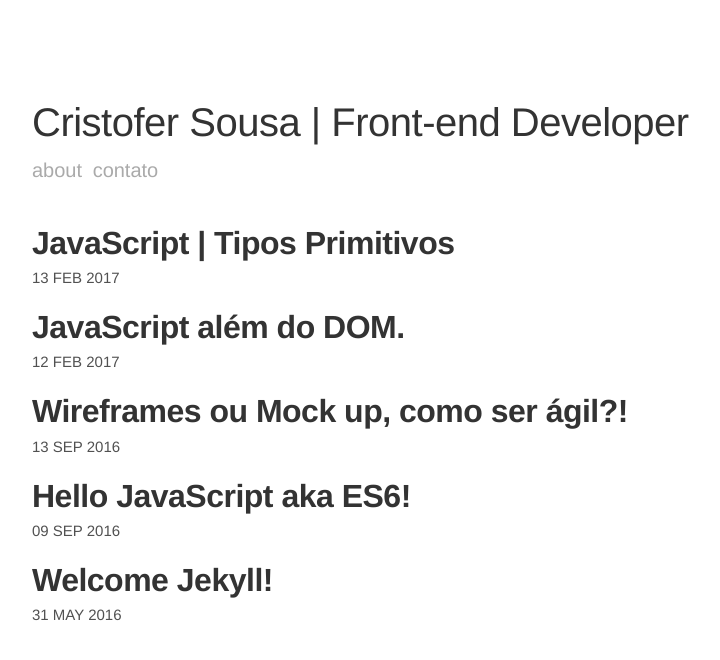
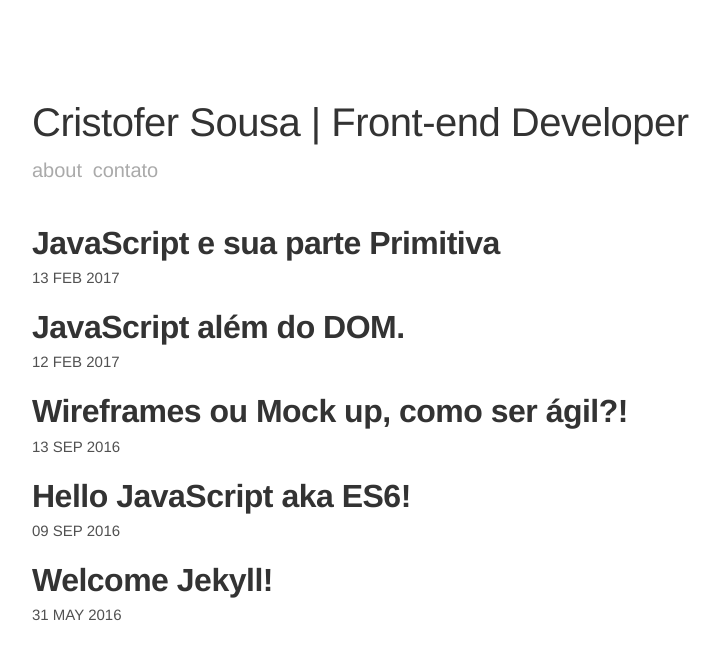
Before and after one commit to cristofersousa/cristofersousa.github.io, a Jekyll site: the page built from index.html, in a window 1280 px wide. Shown: the top 660 px of the page, without its empty margins (248-968 px from the left). Built offline with Jekyll 4.4.1, drawn with Linux system fonts in a browser that asks for light colours.

Commit message:
Update 2017-02-13-javascript-tipos-primitivos.md

```diff
--- a/_posts/2017-02-13-javascript-tipos-primitivos.md
+++ b/_posts/2017-02-13-javascript-tipos-primitivos.md
@@ -1,11 +1,9 @@
 ---
 layout: post
-title: "JavaScript | Tipos Primitivos"
+title: "JavaScript e sua parte Primitiva"
 date: 2017-02-13 11:00:32 -0300
 categories: javascript
 ---
-# JavaScript e sua parte primitiva
-
 ![](https://jogorama.com.br/arquivos/noticias/2015/far-cry-primal-02.jpg)
 
 Bom o JavaScript é Orientado á objetos, existem 05 tipos:  `strings, number, boolean, null e undefined`,
```
